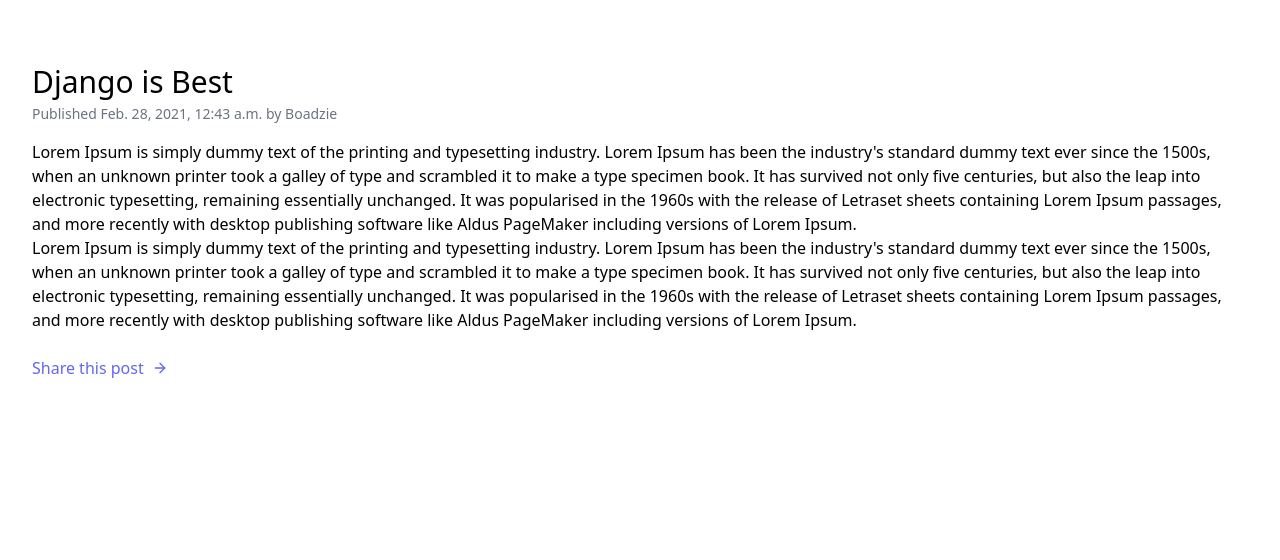
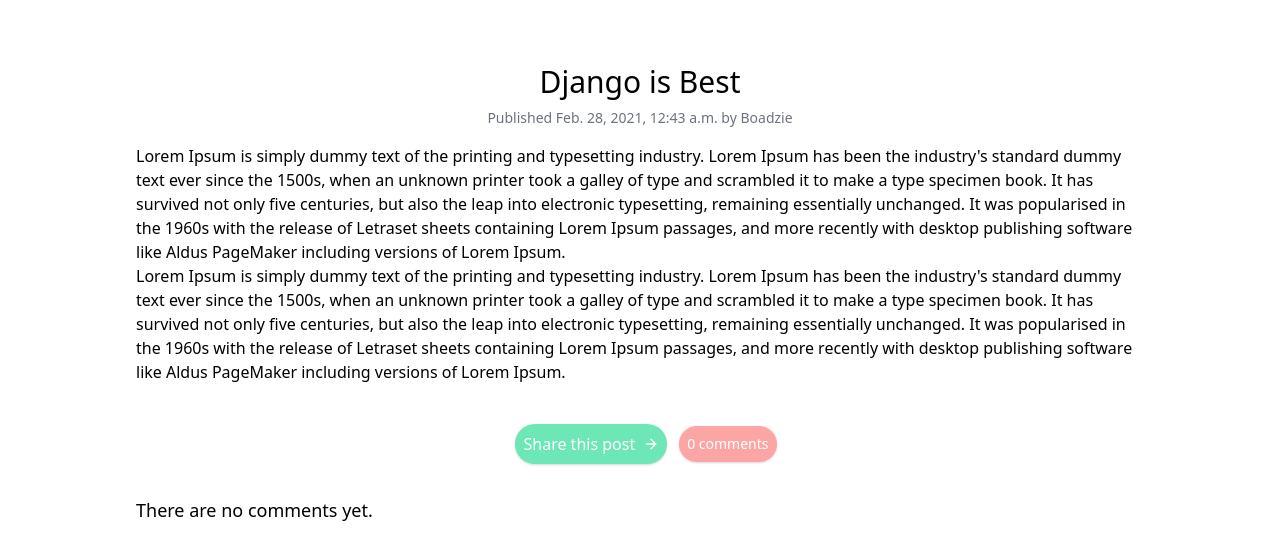
Before and after one commit to Boadzie/tailman, a Django app: a page that uses blog/templates/blog/post/detail.html in a window 1280 px wide. Shown: the top 560 px of the page. Run offline with Django 3.2, Linux system fonts and the light colour scheme; data comes from the database, SQL or seed files in the repository; both versions use the stored data as it was after the commit; parts of the project's set-up code (start-up, migrations or seed data) failed here and were passed over.

Commit message:
add comment system and add tag to settings

```diff
--- a/blog/forms.py
+++ b/blog/forms.py
@@ -1,4 +1,5 @@
 from django import forms
+from .models import Comment
 
 class EmailPostForm(forms.Form):
     name = forms.CharField(max_length=25, widget=forms.TextInput(attrs={"class": "mb-2 w-full bg-white rounded border border-gray-300 focus:border-indigo-500 focus:ring-2 focus:ring-indigo-200 text-base outline-none text-gray-700 py-1 px-3 leading-8 transition-colors duration-200 ease-in-out"}))
@@ -6,3 +7,13 @@ class EmailPostForm(forms.Form):
     to = forms.EmailField(widget=forms.TextInput(attrs={"class": "mb-2 w-full bg-white rounded border border-gray-300 focus:border-indigo-500 focus:ring-2 focus:ring-indigo-200 text-base outline-none text-gray-700 py-1 px-3 leading-8 transition-colors duration-200 ease-in-out"}))
     comments = forms.CharField(required=False,
     widget=forms.Textarea(attrs={"class": "w-full bg-white rounded border border-gray-300 focus:border-indigo-500 focus:ring-2 focus:ring-indigo-200 h-32 text-base outline-none text-gray-700 py-1 px-3 resize-none leading-6 transition-colors duration-200 ease-in-out"}))
+
+class CommentForm(forms.ModelForm):
+    name = forms.CharField(max_length=25, widget=forms.TextInput(attrs={"class": "mb-2 w-full bg-white rounded border border-gray-300 focus:border-indigo-500 focus:ring-2 focus:ring-indigo-200 text-base outline-none text-gray-700 py-1 px-3 leading-8 transition-colors duration-200 ease-in-out"}))
+    email = forms.EmailField(widget=forms.TextInput(attrs={"class": "mb-2 w-full bg-white rounded border border-gray-300 focus:border-indigo-500 focus:ring-2 focus:ring-indigo-200 text-base outline-none text-gray-700 py-1 px-3 leading-8 transition-colors duration-200 ease-in-out"}))
+    body = forms.CharField(
+    widget=forms.Textarea(attrs={"class": "w-full bg-white rounded border border-gray-300 focus:border-indigo-500 focus:ring-2 focus:ring-indigo-200 h-32 text-base outline-none text-gray-700 py-1 px-3 resize-none leading-6 transition-colors duration-200 ease-in-out"}))
+
+    class Meta:
+        model = Comment
+        fields = ('name', 'email', 'body')
--- a/blog/models.py
+++ b/blog/models.py
@@ -1,6 +1,7 @@
 from django.db import models
 from django.urls import reverse
 from django.utils import timezone
+from taggit.managers import TaggableManager
 from django.contrib.auth.models import User
 
 class PublishedManager(models.Manager):
@@ -28,7 +29,7 @@ class Post(models.Model):
     choices=STATUS_CHOICES, default='draft')
     objects = models.Manager() # The default manager.
     published = PublishedManager() # Our custom manager.
-
+    tags = TaggableManager()
 
     class Meta:
         ordering = ('-publish',)
@@ -41,3 +42,20 @@ class Post(models.Model):
         args=[self.publish.year,
         self.publish.month,
         self.publish.day, self.slug])
+
+
+class Comment(models.Model):
+    post = models.ForeignKey(Post, on_delete=models.CASCADE,
+    related_name='comments')
+    name = models.CharField(max_length=80)
+    email = models.EmailField()
+    body = models.TextField()
+    created = models.DateTimeField(auto_now_add=True)
+    updated = models.DateTimeField(auto_now=True)
+    active = models.BooleanField(default=True)
+
+    class Meta:
+        ordering = ('created',)
+
+    def __str__(self):
+        return f'Comment by {self.name} on {self.post}'
--- a/blog/templates/blog/post/detail.html
+++ b/blog/templates/blog/post/detail.html
@@ -1,20 +1,41 @@
 {% extends "blog/base.html" %}
 {% block title %}{{ post.title }}{% endblock %}
 {% block content %}
-<div class="container px-4 py-8 mx-auto">
-    <h1 class="mb-1 text-3xl">{{ post.title }}</h1>
-    <p class="mt-0 mb-4 text-sm text-gray-500">
+<div class="container w-5/6 px-4 py-8 mx-auto ml-auto mr-auto">
+    <h1 class="mb-2 text-3xl text-center">{{ post.title }}</h1>
+    <p class="mt-0 mb-4 text-sm text-center text-gray-500">
         Published {{ post.publish }} by {{ post.author }}
     </p>
-    <p class="leading-relaxed">{{ post.body|linebreaks }}</p>
-    <p class="mt-2 mb-2">
-        <a class="inline-flex items-center mt-4 text-indigo-500" href="{% url "blog:post_share" post.id %}">
+    <p class="text-sm leading-relaxed">{{ post.body|linebreaks }}</p>
+    <div class="flex items-center justify-center mt-10">
+    <p class="mx-3">
+        <a class="inline-flex items-center px-2 py-2 text-white bg-green-300 rounded-full shadow" href="{% url "blog:post_share" post.id %}">
         Share this post
         <svg class="w-4 h-4 ml-2" viewBox="0 0 24 24" stroke="currentColor" stroke-width="2" fill="none" stroke-linecap="round" stroke-linejoin="round">
           <path d="M5 12h14"></path>
           <path d="M12 5l7 7-7 7"></path>
         </svg>
         </a>
+    </p>
+      {% with comments.count as total_comments %}
+      <h2 class="px-2 py-2 text-sm text-white bg-red-300 rounded-full shadow ">
+      {{ total_comments }} comment{{ total_comments|pluralize }}
+      </h2>
+    </div>
+      {% endwith %}
+      <div class="w-full mt-8 ml-auto mr-auto lg:w-6/6 body-font">
+        {% for comment in comments %}
+      <div class="px-3 py-3 mb-2 text-gray-700 bg-gray-100 rounded-lg shadow">
+      <p class="px-2 py-2 mt-4 text-sm">
+      {{ comment.name }} <br/>
+      {{ comment.created }}
       </p>
+      <br class="mt-1"/>
+      {{ comment.body|linebreaks }}
+      </div>
+      {% empty %}
+      <p class="text-lg">There are no comments yet.</p>
+      {% endfor %}
+      </div>
 </div>
 {% endblock %}
--- a/blog/views.py
+++ b/blog/views.py
@@ -3,8 +3,8 @@ from django.core.paginator import Paginator, EmptyPage,\
 PageNotAnInteger
 from django.core.mail import send_mail
 from django.views.generic import ListView
-from .models import Post
-from .forms import EmailPostForm
+from .models import Post, Comment
+from .forms import EmailPostForm, CommentForm
 
 # post view
 class PostListView(ListView):
@@ -20,8 +20,27 @@ def post_detail(request, year, month, day, post):
     publish__year=year,
     publish__month=month,
     publish__day=day)
-    return render(request, 'blog/post/detail.html',
-    {'post': post})
+    # List of active comments for this post
+    comments = post.comments.filter(active=True)
+    new_comment = None
+    if request.method == 'POST':
+        # A comment was posted
+        comment_form = CommentForm(data=request.POST)
+        if comment_form.is_valid():
+            # Create Comment object but don't save to database yet
+            new_comment = comment_form.save(commit=False)
+            # Assign the current post to the comment
+            new_comment.post = post
+            # Save the comment to the database
+            new_comment.save()
+    else:
+        comment_form = CommentForm()
+    return render(request,
+    'blog/post/detail.html',
+    {'post': post,
+    'comments': comments,
+    'new_comment': new_comment,
+    'comment_form': comment_form})
 
 # forms view
 def post_share(request, post_id):
--- a/tailman/settings.py
+++ b/tailman/settings.py
@@ -39,6 +39,7 @@ INSTALLED_APPS = [
     'django.contrib.messages',
     'django.contrib.staticfiles',
     'blog.apps.BlogConfig',
+    'taggit',
 
 ]
 
```
Also changed, not shown: blog/admin.py (+7 -1 lines), blog/migrations/0003_comment.py (added), blog/migrations/0004_post_tags.py (added), db.sqlite3.
